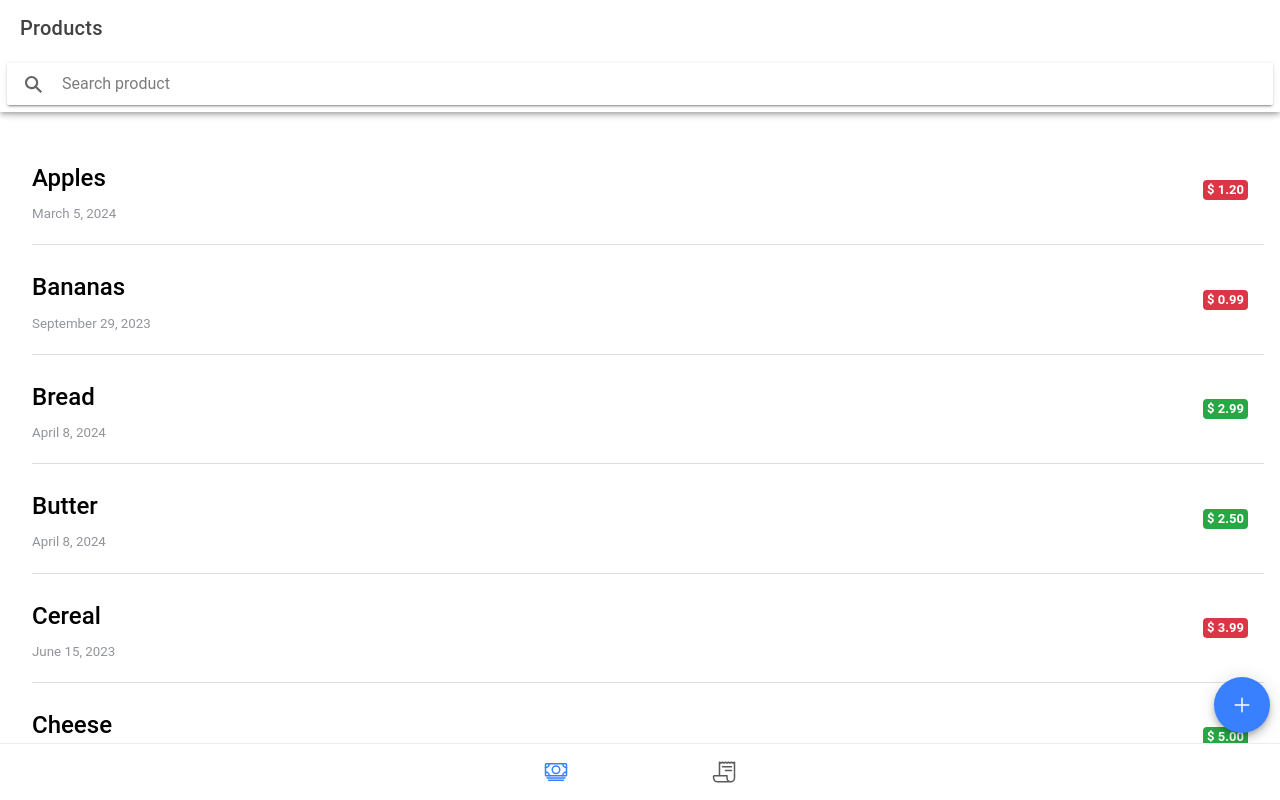
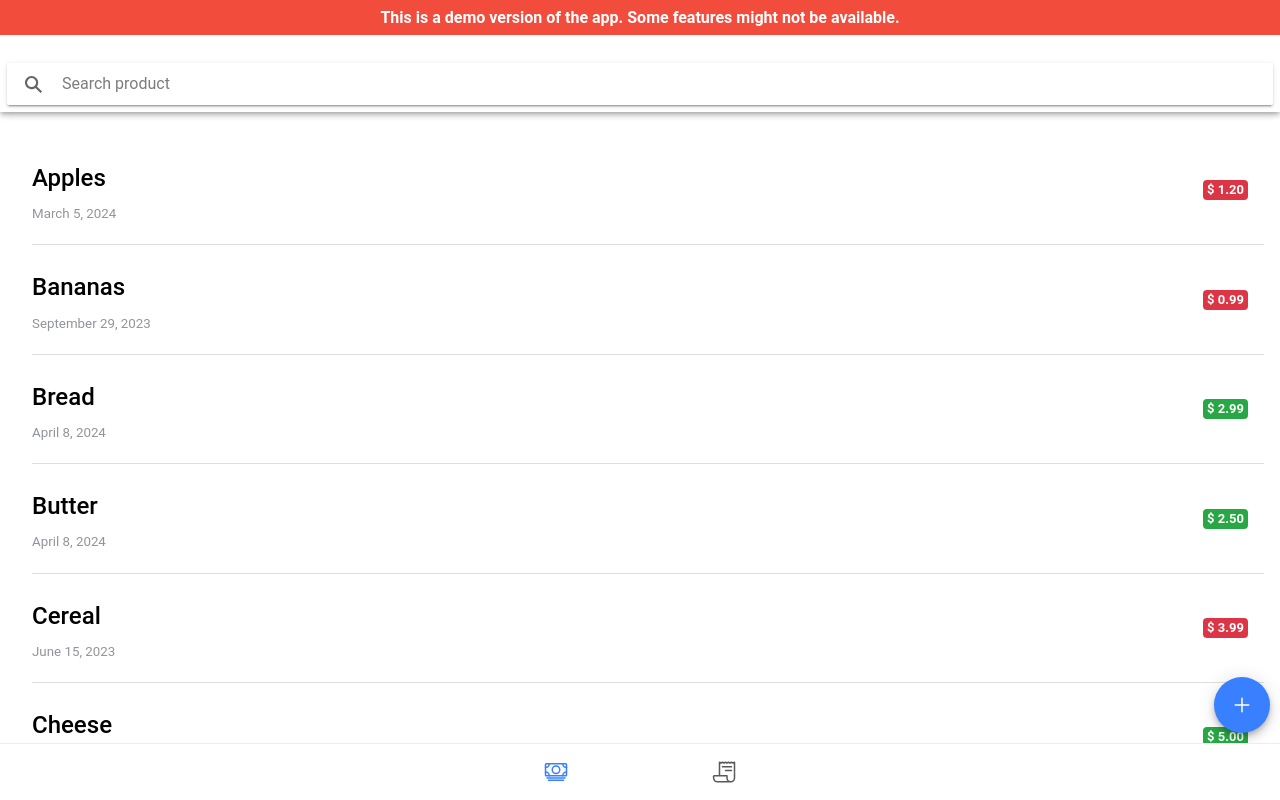
Before and after one commit to epellini/WebApp-PricePoint, a React (Vite) app: page /Products in a window 1280 px wide. Built offline with nearby package versions, Linux system fonts and the light colour scheme.

Commit message:
add banner

```diff
--- a/src/App.tsx
+++ b/src/App.tsx
@@ -38,17 +38,29 @@ import "./theme/variables.css";
 setupIonicReact();
 const App: React.FC = () => (
   <IonApp>
-    <Analytics/>
+    {/* Demo banner */}
+    <div
+      style={{
+        backgroundColor: '#f24c3d',
+        color: 'white',
+        textAlign: 'center',
+        padding: '8px',
+        fontWeight: 'bold',
+        zIndex: 9999,
+      }}
+    >
+      This is a demo version of the app. Some features might not be available.
+    </div>
+
+    <Analytics />
+
     <IonReactRouter>
       <IonTabs>
         <IonRouterOutlet>
           <Route path="/Products" component={Products} />
-
           <Route path="/Customers" component={Customers} />
           {/* <Route path="/Customers/:id" component={CustomerDetails} /> */}
-
           <Route exact path="/" render={() => <Redirect to="/Products" />} />
-
           <Route render={() => <Redirect to={"/Products"} />} />
         </IonRouterOutlet>
 
@@ -66,4 +78,5 @@ const App: React.FC = () => (
   </IonApp>
 );
 
+
 export default App;
```
